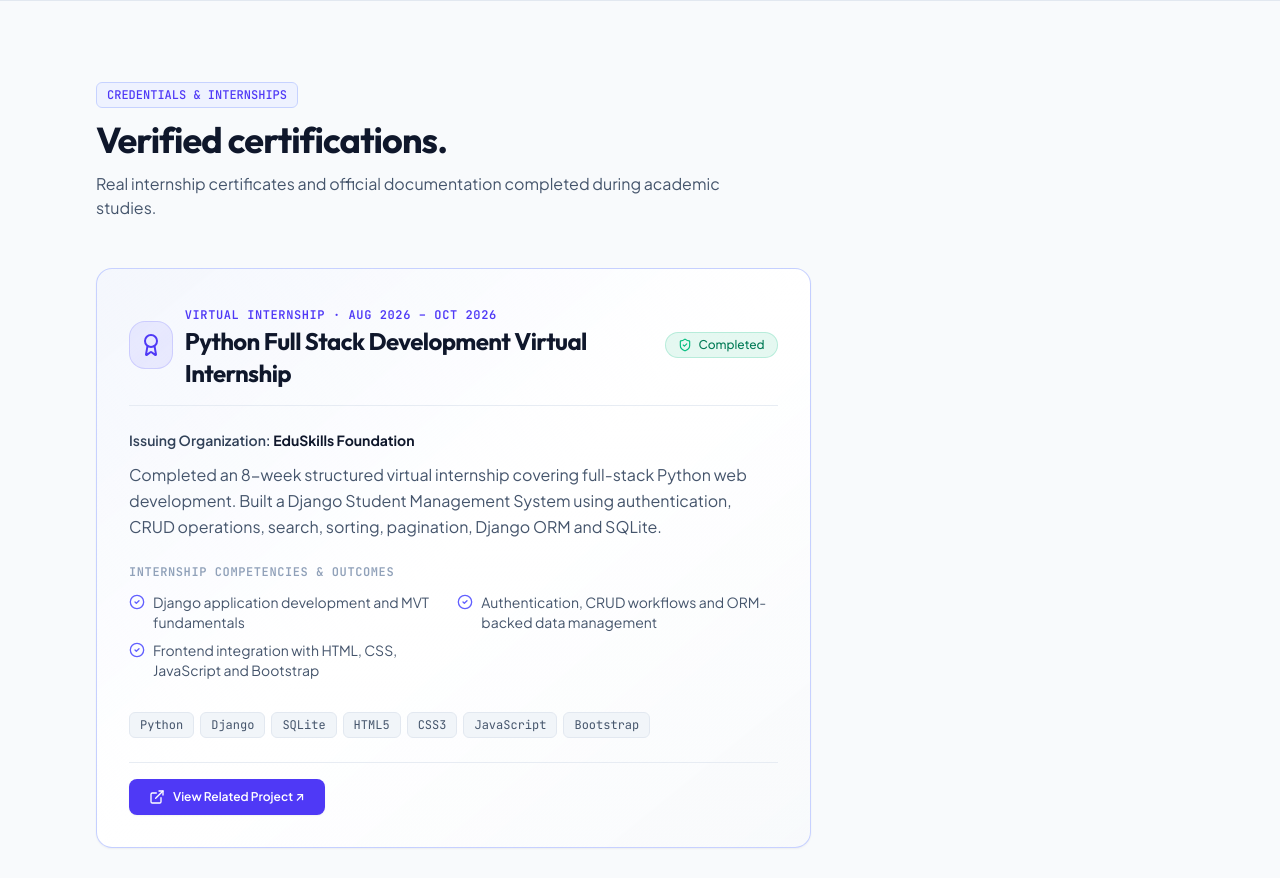
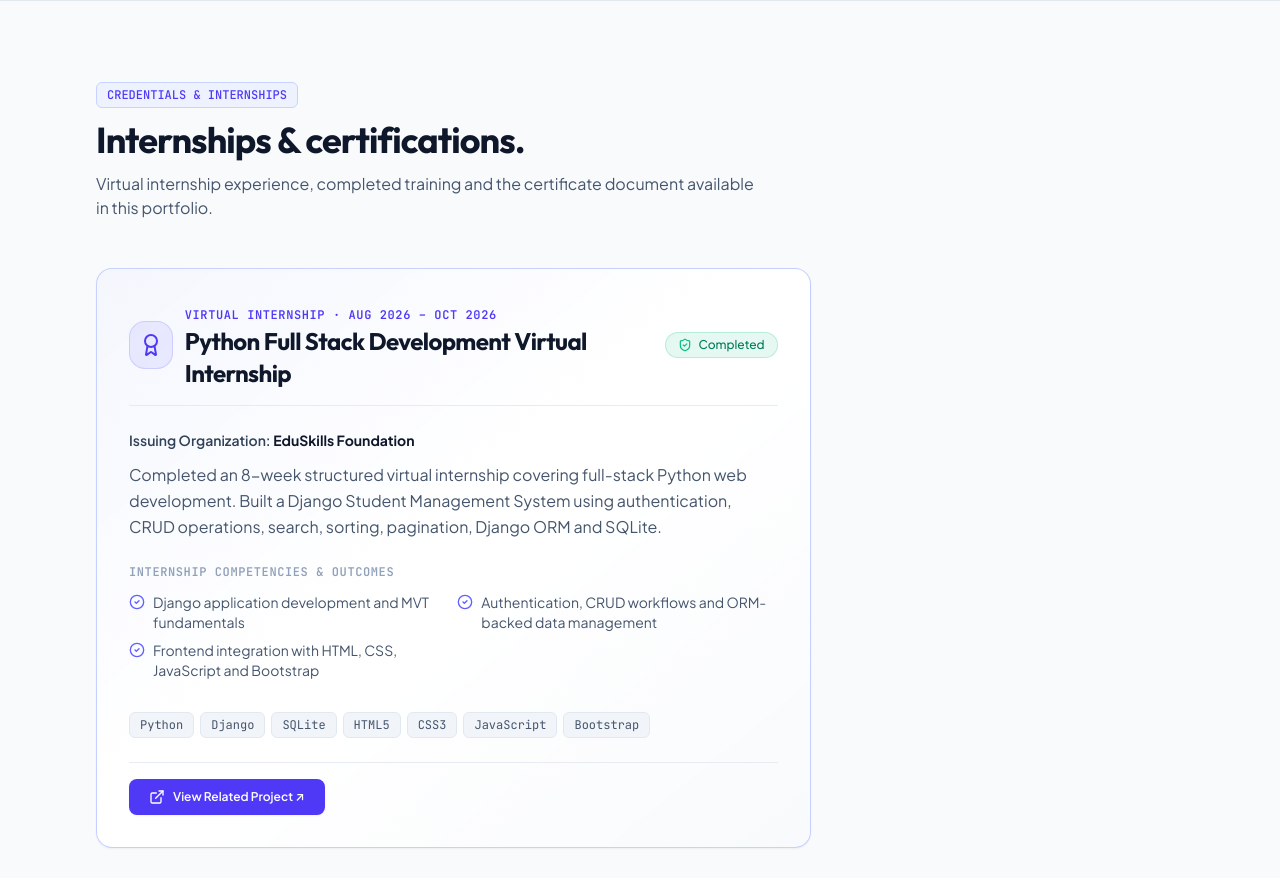
Before and after one commit to Rudra0075-ms/portfolio, a React (Vite) app in the folder rudra-madhab-sahoo---portfolio/: page / in a window 1280 px wide. Shown: the part 4940-5818 px from the top of the page. Built offline with nearby package versions, Linux system fonts and the light colour scheme.

Commit message:
Clarify internships and credential section

```diff
--- a/rudra-madhab-sahoo---portfolio/src/components/Certifications.tsx
+++ b/rudra-madhab-sahoo---portfolio/src/components/Certifications.tsx
@@ -15,10 +15,10 @@ export const Certifications: React.FC = () => {
               <span>CREDENTIALS & INTERNSHIPS</span>
             </div>
             <h2 className="text-3xl sm:text-4xl font-display font-bold text-slate-900 dark:text-white tracking-tight">
-              Verified certifications.
+              Internships & certifications.
             </h2>
             <p className="mt-3 text-base text-slate-600 dark:text-slate-400">
-              Real internship certificates and official documentation completed during academic studies.
+              Virtual internship experience, completed training and the certificate document available in this portfolio.
             </p>
           </div>
         </RevealOnScroll>
```
